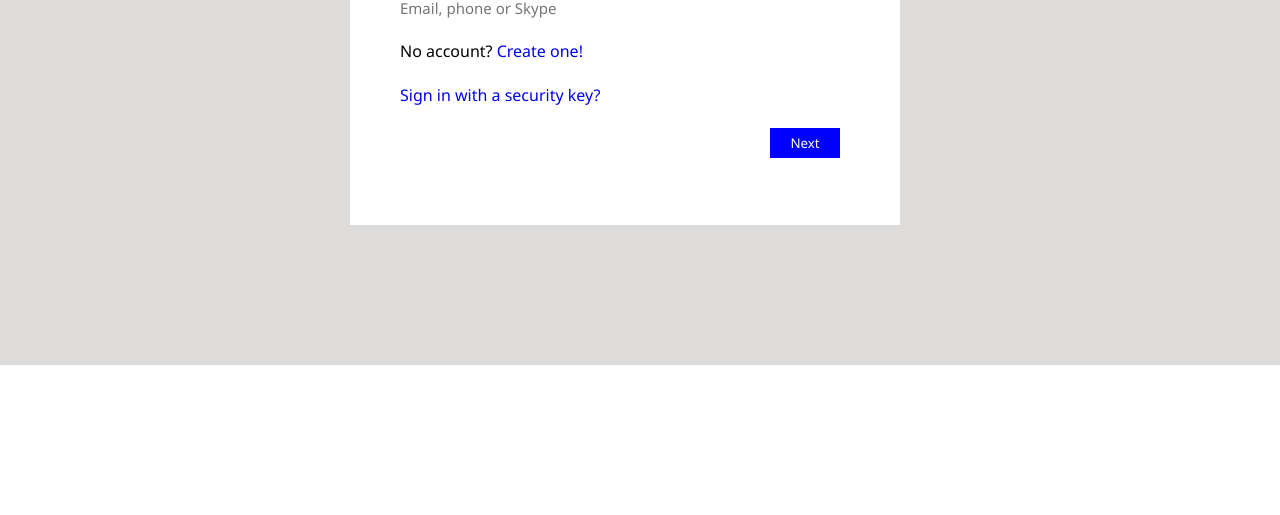
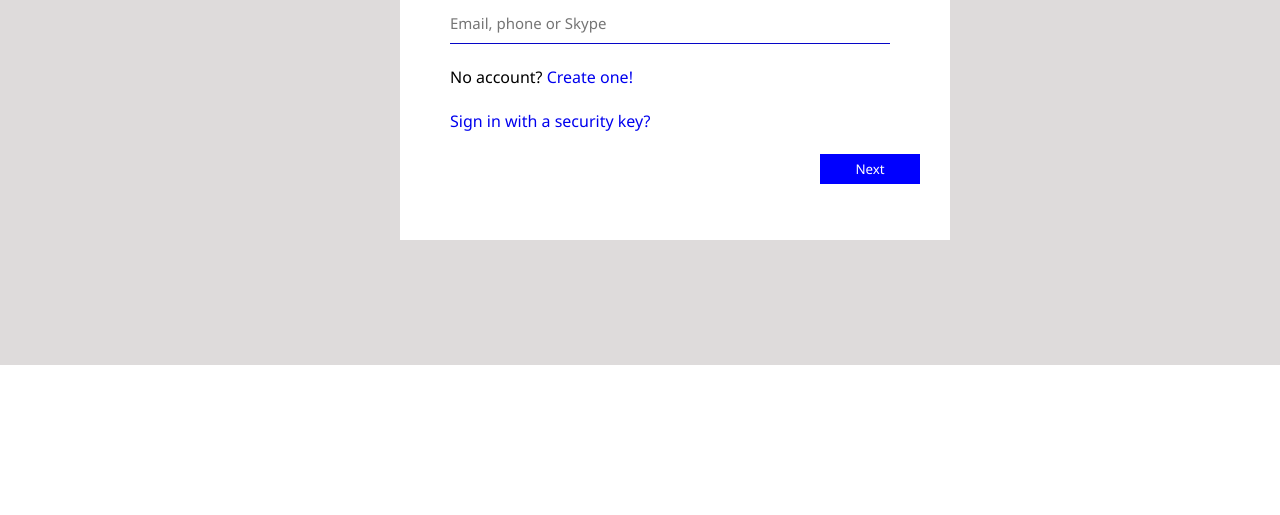
Before and after one commit to mukulmangulle/MICROSOFT, a plain HTML site: page index.html in a window 1280 px wide. Shown: the part 285-800 px from the top of the page. Drawn offline with Linux system fonts and the light colour scheme; files that its build step writes are made by us from their sources.

Commit message:
first commit

```diff
--- /dev/null
+++ b/image/style.css
@@ -0,0 +1,61 @@
+*{
+   padding:0;
+   margin:0;
+   font-family: 'Segoe UI', Tahoma, Geneva, Verdana, sans-serif;
+}
+
+.outer{
+       background-color: rgb(222, 219, 219);
+       width:1350px;
+       height:650px;
+       position: absolute;
+       display: flex;
+       align-items: center;
+       justify-content: center;
+}
+
+.inner{
+      width:550px;
+      height:400px;
+      background-color: white;
+}
+
+img{
+     margin-top:50px;
+     margin-left:50px;
+}
+
+h1{
+    margin-left:50px;
+    font-size: 40px;
+}
+
+input{
+     margin-left:50px;
+     border:none;
+     font-size: 15px;
+     width: 440px;
+     border-bottom: 1px solid rgb(6, 6, 199);
+     padding:0px 0px 10px 0px;
+}
+
+p{
+    margin-left:50px;
+}
+
+a{
+    text-decoration: none;
+}
+
+button{
+      margin-left:420px;
+      background-color: blue;
+      width:100px;
+      height:30px;
+      color:white;
+      border:none;
+}
+
+.ancr{
+      margin-left: 50px;
+}
--- a/index.html
+++ b/index.html
@@ -8,13 +8,14 @@
                 <div class="inner">
                     <img src="microsoft1.svg">
                     <br/> <br/>
+
                     <h1>Sign in</h1>
                     <br/>
                     <input placeholder="Email, phone or Skype">
                     </br><br/>
                     <p> No account?<a href="a" id="at"> Create one!</a></p>
                     <br/>
-            <a href="a" class="a">Sign in with a security key?</a>
+                    <a href="#" class="ancr">Sign in with a security key?</a>
                     <br/> <br/>
                     <button>Next</button>
               </div>
--- a/style.css
+++ /dev/null
@@ -1,53 +0,0 @@
-*{
- padding:0;
- margin:0;
- font-family: 'Segoe UI', Tahoma, Geneva, Verdana, sans-serif;
-}
-.outer{
-    background-color: rgb(222, 219, 219);
-    width:1350px;
-    height:650px;
-    position: absolute;
-}
-.inner{
-    width:550px;
-    height:400px;
-    background-color: white;
-    margin-left: 350px;
-    margin-top: 110px;
-}
-img{
-    margin-top:50px;
-    margin-left:50px;
-}
-h1{
-    margin-left:50px;
-    font-size: 40px;
-}
-input{
-     margin-left:50px;
-     border:none;
-     font-size: 15px;
-
-     width: 440px;
-
-}
-p{
-    margin-left:50px;
-}
-a{
-    margin-left:50px;
-    text-decoration: none;
-}
-button{
-     margin-left:420px;
-     background-color: blue;
-     width:70px;
-     height:30px;
-     color:white;
-     border:none;
-}
-
-#at{
-    margin-left: 0;
-}
```
Lines whose indentation alone changed are shown as unchanged.
